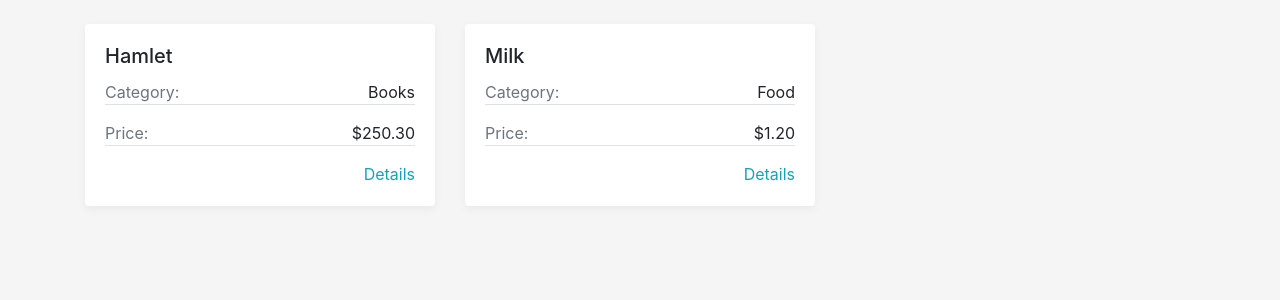
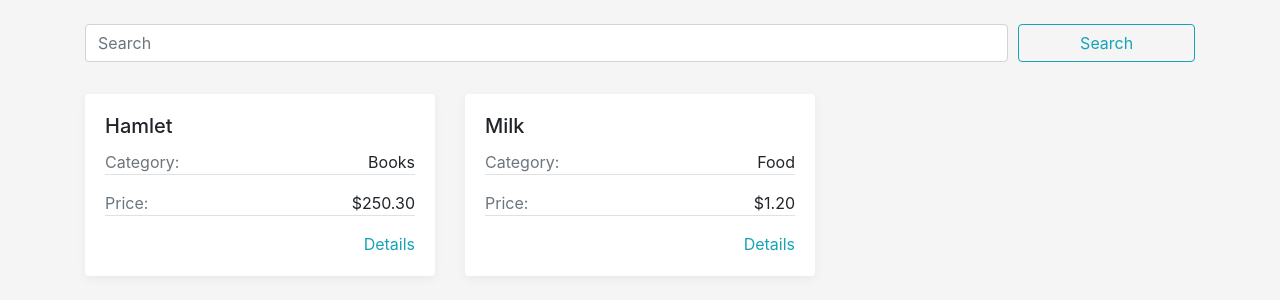
Before and after one commit to mkubibaev/lab-shop, a Django app: page /products in a window 1280 px wide. Shown: the part 56-356 px from the top of the page. Run offline with Django 3.2, Linux system fonts and the light colour scheme; data comes from the database, SQL or seed files in the repository; some libraries are stand-ins or nearby versions.

Commit message:
searching products by name

```diff
--- a/src/webapp/forms.py
+++ b/src/webapp/forms.py
@@ -8,5 +8,9 @@ class ProductForm(forms.Form):
     name = forms.CharField(max_length=100, required=True, label='Name')
     description = forms.CharField(max_length=2000, label='Description', widget=widgets.Textarea)
     category = forms.ChoiceField(choices=CATEGORY_CHOICES, label='Category', required=True)
-    amount = forms.IntegerField(label='Amount', required=True)
+    amount = forms.IntegerField(label='Amount', min_value=0, required=True)
     price = forms.DecimalField(max_digits=6, decimal_places=2, label='Price', required=True)
+
+
+class SearchForm(forms.Form):
+    search = forms.CharField(max_length=120, required=False)
--- a/src/webapp/templates/products_list.html
+++ b/src/webapp/templates/products_list.html
@@ -1,6 +1,24 @@
 {% extends 'base.html' %}
 
 {% block content %}
+    <div class="mb-3">
+        <form action="{% url 'products_list' %}" method="get">
+            <div class="form-row">
+                <div class="form-group col-md-10">
+                    {% if form.search.value %}
+                        <input type="search" name="search" value="{{ form.search.value }}"
+                               placeholder="Search" class="form-control">
+                    {% else %}
+                        <input type="search" name="search" value=""
+                               placeholder="Search" class="form-control">
+                    {% endif %}
+                </div>
+                <div class="form-group col-md-2">
+                    <button type="submit" class="btn btn-block btn-outline-info">Search</button>
+                </div>
+            </div>
+        </form>
+    </div>
     <div class="row">
         {% for product in products %}
             <div class="col-12 col-md-6 col-lg-4">
--- a/src/webapp/views.py
+++ b/src/webapp/views.py
@@ -1,6 +1,6 @@
 from django.shortcuts import render, redirect, get_object_or_404
 
-from webapp.forms import ProductForm
+from webapp.forms import ProductForm, SearchForm
 from webapp.models import Product
 
 
@@ -9,8 +9,14 @@ def index_view(request):
 
 
 def products_list_view(request):
-    products = Product.objects.filter(amount__gt=0).order_by('category', 'name')
-    return render(request, 'products_list.html', context={'products': products})
+    products = Product.objects.filter(amount__gt=0)
+    form = SearchForm(request.GET)
+    if form.is_valid():
+        search_query = form.cleaned_data['search']
+        if search_query:
+            products = products.filter(name__icontains=search_query)
+    products = products.order_by('category', 'name')
+    return render(request, 'products_list.html', context={'products': products, 'form': form})
 
 
 def product_view(request, pk):
```
